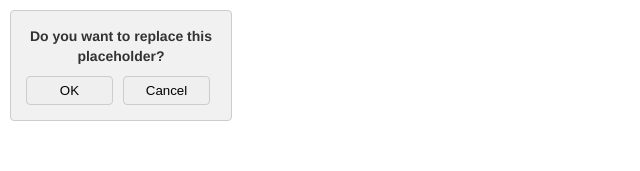
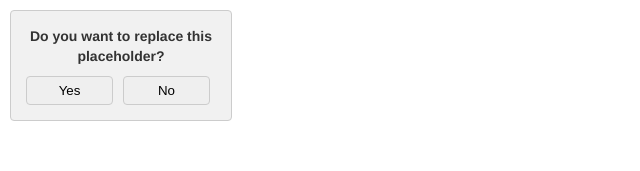
Before and after one commit to theterminalguy/writeonce, a React (Create React App) app: page /story in a window 1280 px wide. Shown: the top 171 px of the page, without its empty margins (0-640 px from the left). Built offline with nearby package versions, Linux system fonts and the light colour scheme.

Commit message:
[wrt-21] extract confirm modal

```diff
--- /dev/null
+++ b/src/components/editors/vanilla/components/modal/confirm/index.tsx
@@ -0,0 +1,55 @@
+import { useState } from "react";
+
+import "../index.css";
+
+interface StimulusConfig {
+  controller: string;
+  onYes: string;
+  onNo: string;
+}
+
+type ModalProps = {
+  id: string;
+  message: string;
+  config: StimulusConfig;
+  defaultDisplay?: "none" | "block" | "inline" | "inline-block";
+};
+
+export default function ConfirmModal({
+  id,
+  message,
+  config,
+  defaultDisplay = "none",
+}: ModalProps) {
+  const [error] = useState(false);
+  const htmlId = `title-${id}`;
+
+  return (
+    <div
+      className={`vanilla__modal ${
+        error ? "vanilla__modal-error" : ""
+      } vanilla__modal-${id}`}
+      style={{ display: defaultDisplay }}
+      data-controller={config.controller}
+    >
+      <div className="vanilla__modal-content">
+        <label htmlFor={htmlId}>{message}</label>
+        <span className="vanilla__error-message">Required</span>
+        <div className="vanilla__modal-buttons">
+          <button
+            type="button"
+            data-action={`click->${config.controller}#${config.onYes}`}
+          >
+            Yes
+          </button>
+          <button
+            type="button"
+            data-action={`click->${config.controller}#${config.onNo}`}
+          >
+            No
+          </button>
+        </div>
+      </div>
+    </div>
+  );
+}
--- a/src/components/storybook/index.tsx
+++ b/src/components/storybook/index.tsx
@@ -1,18 +1,18 @@
 import './index.css';
-import Modal from "../editors/vanilla/components/modal";
-import { increment } from "../../store/features/counter/counterSlice";
-import { store } from "../../store";
+import ConfirmModal from '../editors/vanilla/components/modal/confirm/index';
 export const Storybook = () => {
 
   return (
     <div className="storybook">
-      <Modal
+      <ConfirmModal
         id={"modal"}
-        title="Do you want to replace this placeholder?"
-        hasInput={false}
+        message="Do you want to replace this placeholder?"
         defaultDisplay="block"
-        handleOk={() => store.dispatch(increment())}
-        handleCancel={() => console.log("cancel")}
+        config={{
+          controller: "confirm-modal",
+          onYes: "onYes",
+          onNo: "onNo",
+        }}
       />
     </div>
   );
```
